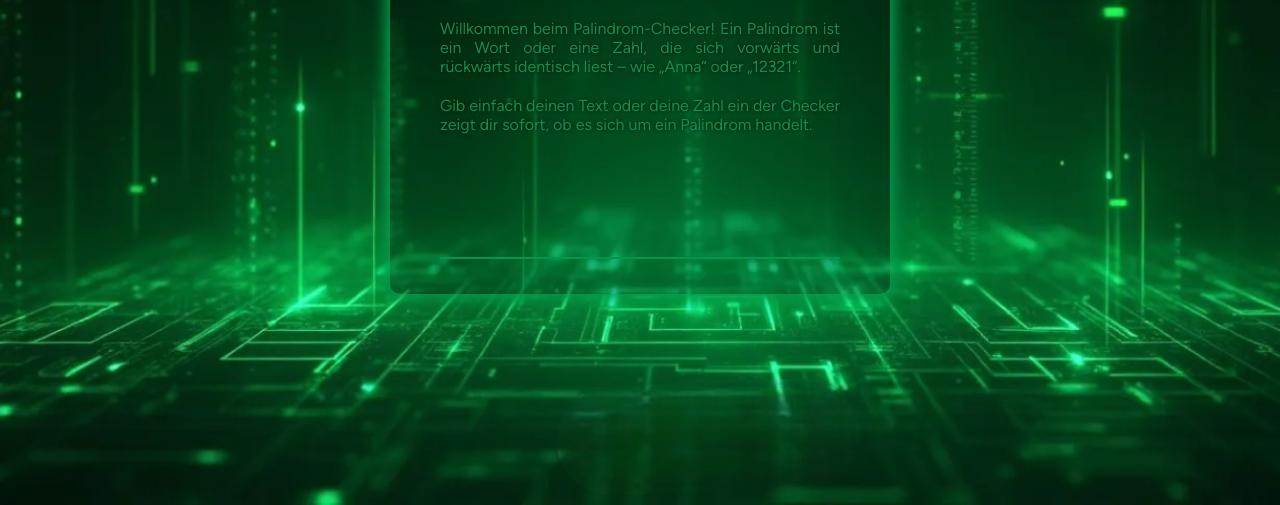
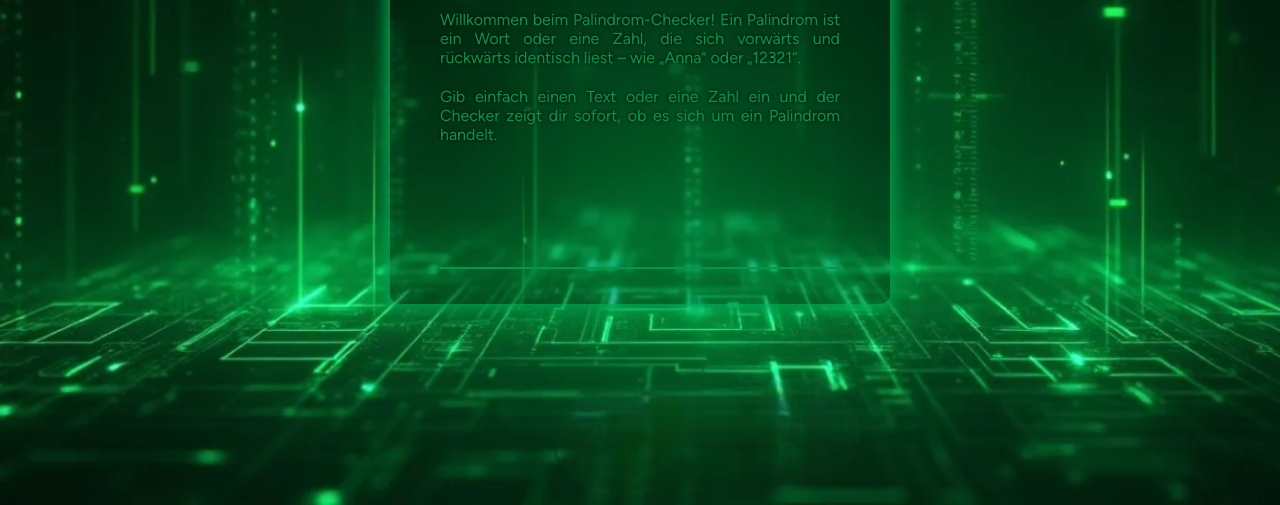
Before and after one commit to MirkoRinke/palindrome_checker, a website: page index.html in a window 1280 px wide. Shown: the part 295-800 px from the top of the page. Drawn offline with Linux system fonts and the light colour scheme.

Commit message:
grammar adjustment

```diff
--- a/index.html
+++ b/index.html
@@ -17,7 +17,7 @@
             Willkommen beim Palindrom-Checker! Ein Palindrom ist ein Wort oder eine Zahl, die sich vorwärts und rückwärts identisch liest – wie „Anna“
             oder „12321“.
           </p>
-          <p>Gib einfach deinen Text oder deine Zahl ein der Checker zeigt dir sofort, ob es sich um ein Palindrom handelt.</p>
+          <p>Gib einfach einen Text oder eine Zahl ein und der Checker zeigt dir sofort, ob es sich um ein Palindrom handelt.</p>
         </div>
         <div id="content--checker_container--return" class="content--checker_container--return"></div>
         <input id="input" class="content--checker_container--input" type="text" />
```
